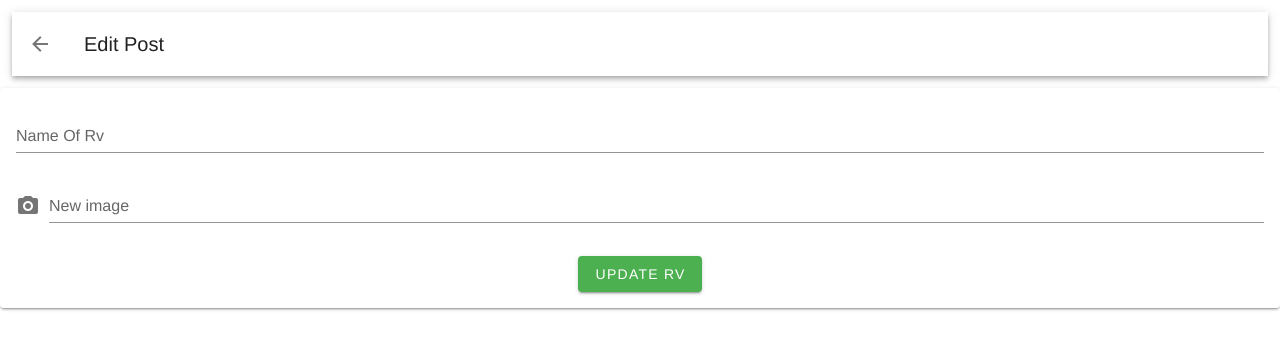
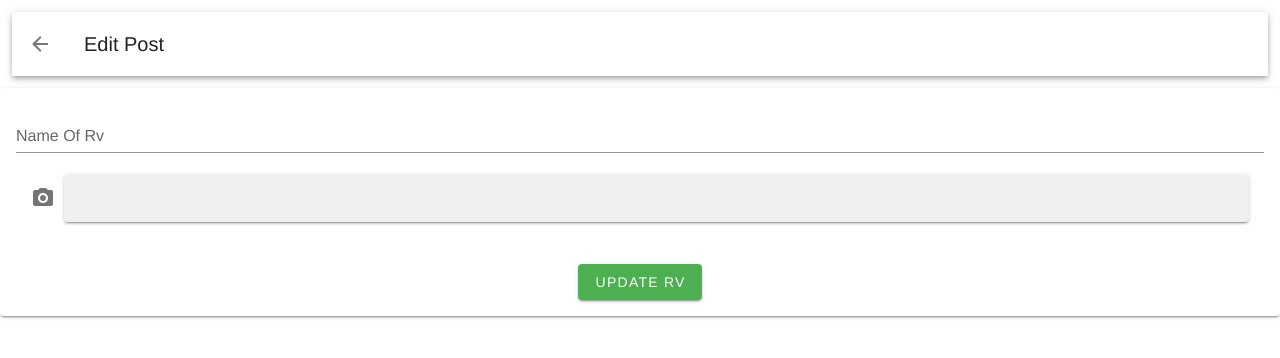
Before and after one commit to piyush-pandit/hafh-vuety, a Vue app: page /rvEdit/1 in a window 1280 px wide. Shown: the top 358 px of the page. Built offline with nearby package versions, Linux system fonts and the light colour scheme; no server answers.

Commit message:
upluads in RV added

```diff
--- a/src/views/Rv.vue
+++ b/src/views/Rv.vue
@@ -27,7 +27,7 @@
       <v-list>
         <v-list-item v-for="Rv in totalRvs" v-bind:key="Rv._id">
           <v-list-item-avatar size="40px">
-            <img alt="Avatar" src="Rv.image" />
+            <img alt="Avatar" :src="Rv.image" />
           </v-list-item-avatar>
 
           <v-list-item-content>
@@ -36,7 +36,7 @@
               tag="v-btn"
             >
               <v-list-item-title style="text-align: left; margin-left: 5px"
-                ><strong>{{ Rv.name }}</strong>
+                ><strong>{{ Rv.name }} </strong>
               </v-list-item-title>
             </router-link>
           </v-list-item-content>
--- a/src/views/RvAdd.vue
+++ b/src/views/RvAdd.vue
@@ -73,7 +73,7 @@ export default {
   data() {
     return {
       // rvData: "",
-      data: { image: this.displayImage },
+      data: {},
       //displayImage: "",
     };
   },
@@ -105,7 +105,7 @@ export default {
       const fd = new FormData();
       console.log(fd);
       fd.append("file", img);
-      console.log(fd);
+      console.log("fd=", fd);
       console.log("img=", img);
       var options = {
         method: "POST",
@@ -123,11 +123,11 @@ export default {
 
       const data = await axios.request(options);
       this.data.image = data.data.file;
-      const displayImage = this.data.image;
+      // const displayImage = this.data.image;
 
       //const uploadImage = data.image;
       console.log(data);
-      console.log("uploaded image =", displayImage);
+      // console.log("uploaded image =", displayImage);
       //console.log(data.image);
     },
   },
--- a/src/views/RvEdit.vue
+++ b/src/views/RvEdit.vue
@@ -16,11 +16,18 @@
     <v-card>
       <v-card-text>
         <v-text-field v-model="rvData.name" label="Name Of Rv"></v-text-field>
-        <v-text-field
+        <!-- <p class="para-title">Add an Image</p> -->
+        <v-file-input
+          label="Add an Image"
+          @change="uploadImage(rvData.image)"
+          type="file"
           v-model="rvData.image"
-          label="New image"
+          placeholder="Browse file"
+          solo-inverted
           prepend-icon="mdi-camera"
-        ></v-text-field>
+          style="margin: 0px 15px 0px 15px"
+        >
+        </v-file-input>
 
         <v-spacer></v-spacer>
 
@@ -44,8 +51,8 @@ export default {
     return {
       title: "RvEdit",
       rvId: this.$route.params.rvId,
-      data: {},
-      rvData: {},
+      //  data: {},
+      rvData: { image: "" },
     };
   },
 
@@ -94,6 +101,39 @@ export default {
       });
       return;
     },
+    async uploadImage(img) {
+      console.log(img);
+      const fd = new FormData();
+      console.log(fd);
+      fd.append("file", img);
+      console.log(fd);
+      console.log("img=", img);
+      var options = {
+        method: "POST",
+        url: "http://localhost:3002/api/upload",
+        headers: {
+          "Content-Type":
+            "multipart/form-data; boundary=---011000010111000001101001",
+        },
+        data: fd,
+        // formData: fd,
+        //data: '-----011000010111000001101001\r\nContent-Disposition: form-data; name=file; filename="Rv2.jpeg"\r\nContent-Type: image/jpeg\r\n\r\n\r\n-----011000010111000001101001--\r\n',
+      };
+
+      // console.log(this.data.image);
+
+      const data = await axios.request(options);
+      console.log(data);
+      data.image = data.data.file;
+      // const displayImage = data.image;
+      this.rvData.image = data.image;
+
+      //const uploadImage = data.image;
+      // console.log(data);
+      //console.log(displayImage);
+      console.log("uploaded image =", this.rvData.image);
+      //console.log(data.image);
+    },
   },
 };
 </script>
```
